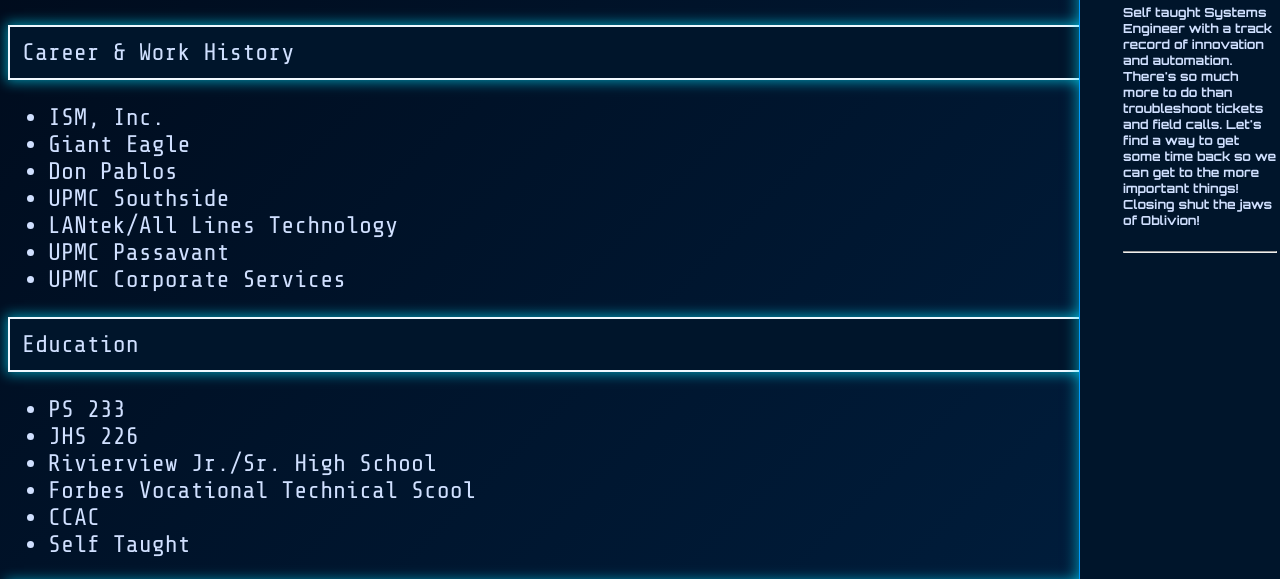
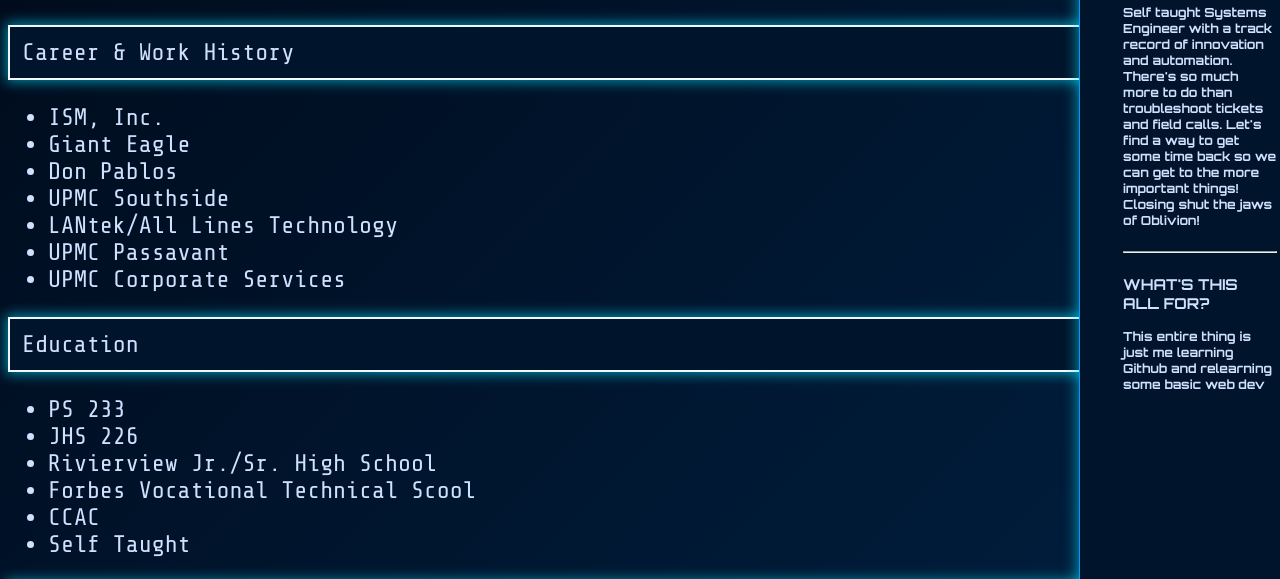
Before and after one commit to beanimus/beanimus.github.io, a plain HTML site: page index.html in a window 1280 px wide. Shown: the part 198-777 px from the top of the page. Drawn offline with nearby package versions, Linux system fonts and the light colour scheme.

Commit message:
Tweaking the index , Adding info.

```diff
--- a/index.html
+++ b/index.html
@@ -29,6 +29,12 @@
                         </div>
                     </li>
                     <li> <hr> </li>
+                    <li>WHAT'S THIS ALL FOR?</li>
+                    <li>
+                        <div style="font-size: smaller;">
+                            This entire thing is just me learning Github and relearning some basic web dev
+                        </div>
+                    </li>
                 </ul>
             </nav>
         </header>
```
